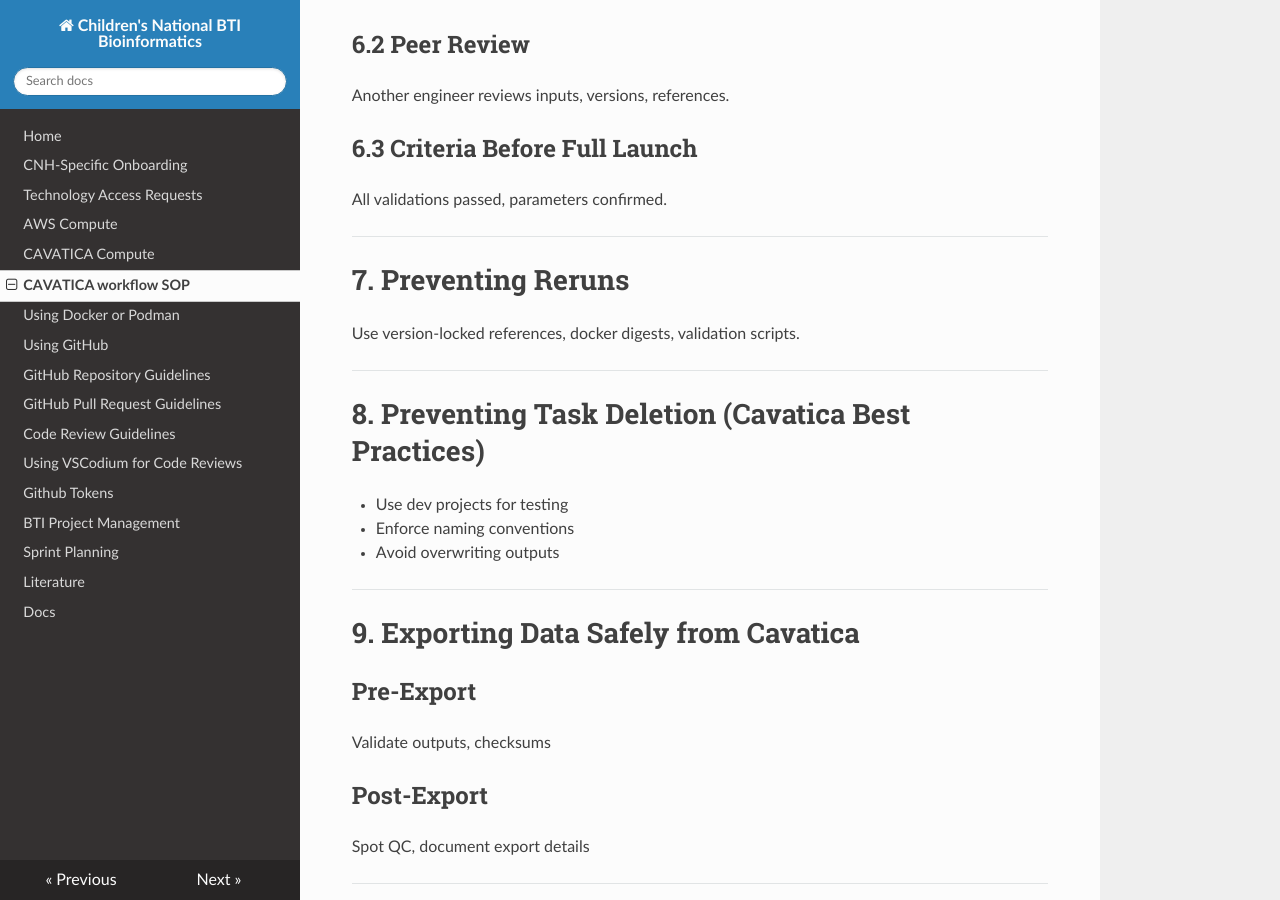
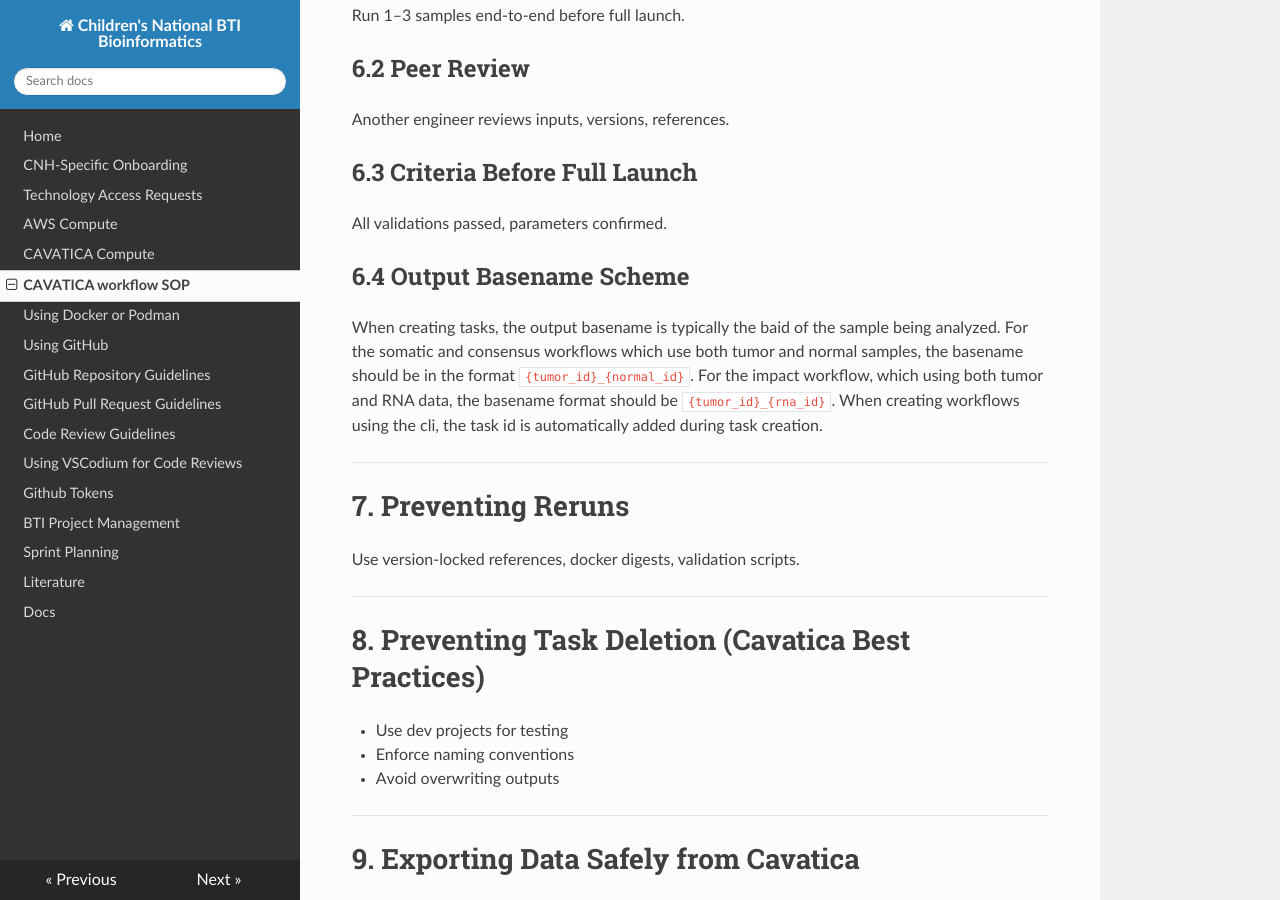
Before and after one commit to childrens-bti/bti-bfx-docs, an MkDocs documentation site: the page built from docs/sop_cwl_cavatica.md, in a window 1280 px wide and 900 px high, scrolled down 3082 px. Built offline with MkDocs 1.6.1, drawn with Linux system fonts in a browser that asks for light colours; nearby versions of some CDN libraries; some of the changed text lies outside the part shown.

Commit message:
add output basename scheme to documentation

```diff
--- a/docs/sop_cwl_cavatica.md
+++ b/docs/sop_cwl_cavatica.md
@@ -22,6 +22,7 @@
    - [Small-Batch Validation](#61-small-batch-validation)
    - [Peer Review](#62-peer-review)
    - [Criteria Before Full Launch](#63-criteria-before-full-launch)
+   - [Output Basename Scheme](#64-basename-scheme)
 7. [Preventing Reruns](#7-preventing-reruns)
 8. [Preventing Task Deletion](#8-preventing-task-deletion-cavatica-best-practices)
 9. [Exporting Data Safely](#9-exporting-data-safely-from-cavatica)
@@ -107,6 +108,9 @@ Another engineer reviews inputs, versions, references.
 ## **6.3 Criteria Before Full Launch**
 All validations passed, parameters confirmed.
 
+## **6.4 Output Basename Scheme**
+When creating tasks, the output basename is typically the baid of the sample being analyzed. For the somatic and consensus workflows which use both tumor and normal samples, the basename should be in the format `{tumor_id}_{normal_id}`. For the impact workflow, which using both tumor and RNA data, the basename format should be `{tumor_id}_{rna_id}`. When creating workflows using the cli, the task id is automatically added during task creation.
+
 ---
 
 # **7. Preventing Reruns**
```
